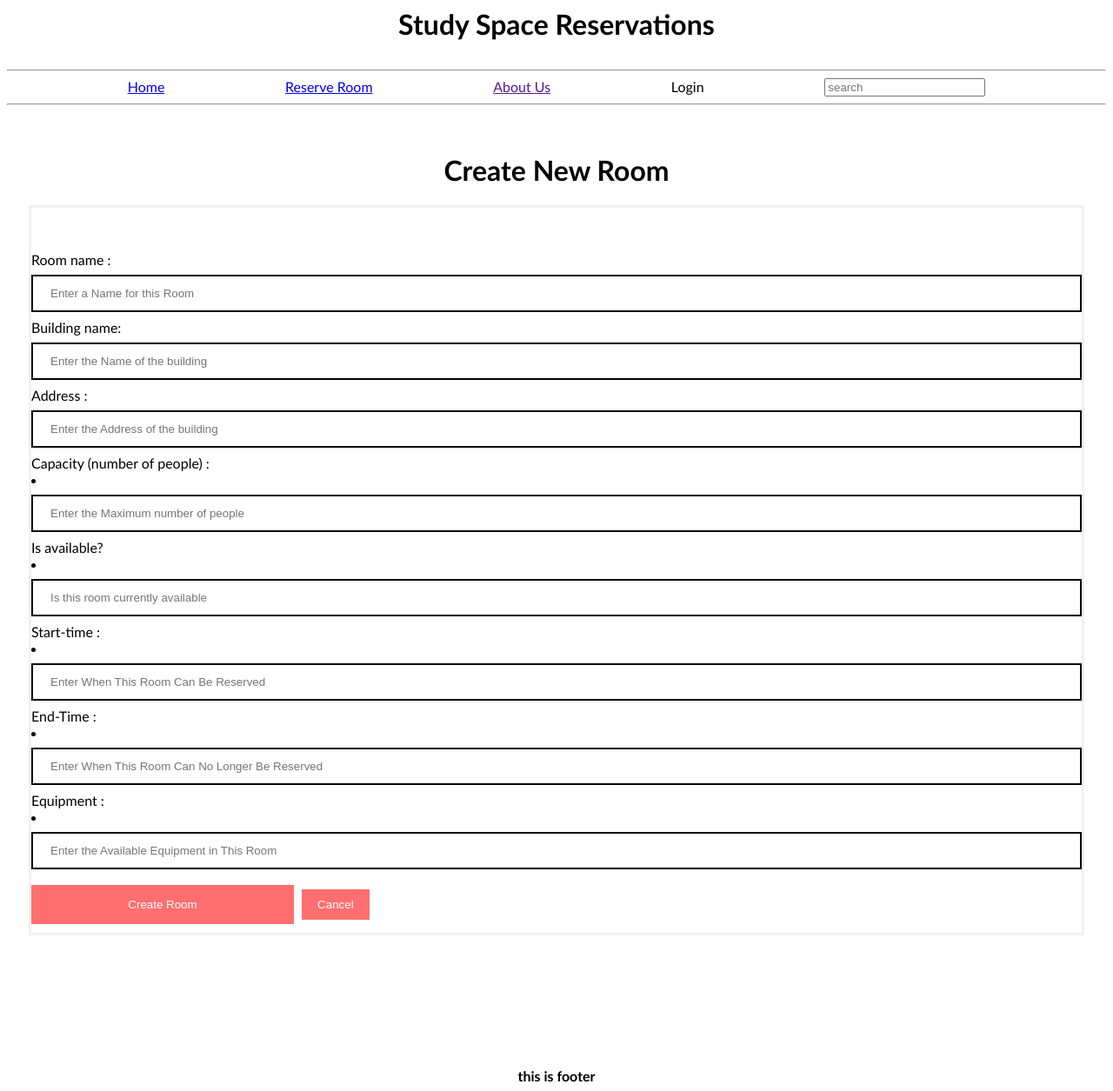
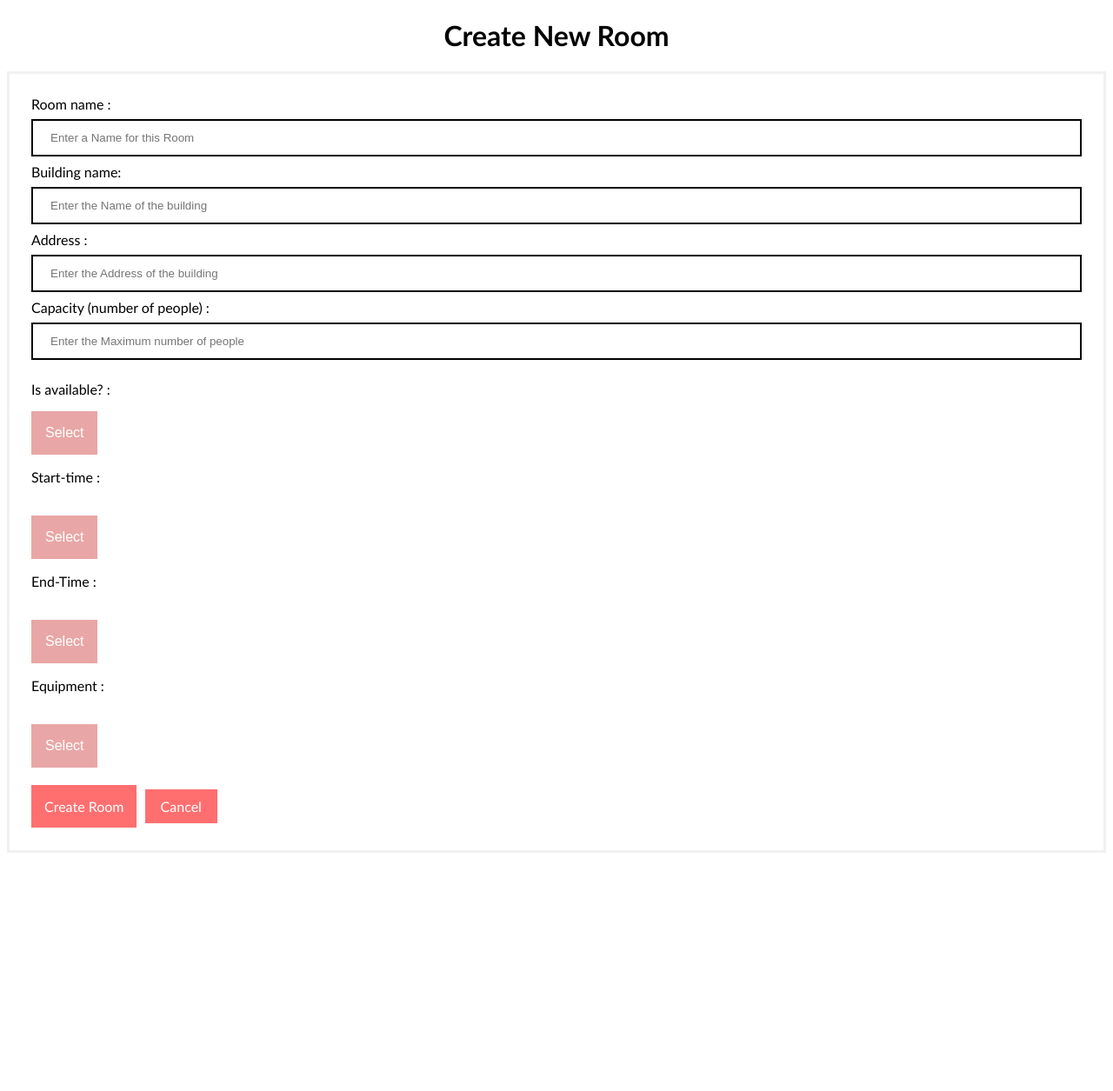
Before and after one commit to meryemselicioglu/Study-Space, a Flask app: template templates/adminCreateRoom.html in a window 1280 px wide. Shown: the whole page at 87% size. After the commit the page ends 981 px from the top, so only its background shows below. Run offline with Flask 2, Linux system fonts and the light colour scheme; the template is opened without the code that fills it, so the values that code supplies are empty.

Commit message:
Final dropdown edit

```diff
--- a/templates/adminCreateRoom.html
+++ b/templates/adminCreateRoom.html
@@ -1,12 +1,15 @@
-{% extends 'headerfooter.html' %}
+<!DOCTYPE html>
+<html>
+<head>
+    <meta name="viewport" content="width=device-width, initial-scale=1">
+    <title> Create Room Page </title>
 
-{% block content %}
 <style>
 Body {
   font-family: Calibri, Helvetica, sans-serif;
   background-color: white;
 }
-    button {
+button1 {
        background-color: #FF6F6F;
        width: 25%;
         color: white;
@@ -26,7 +29,16 @@
         border: 2px solid black;
         box-sizing: border-box;
     }
-    button:hover {
+
+    box{
+        width: 100%;
+        margin: 8px 0;
+        padding: 12px 20px;
+        display: inline-block;
+        border: 2px solid black;
+        box-sizing: border-box;
+    }
+ button1:hover {
         opacity: 0.7;
     }
   .cancelbtn {
@@ -41,28 +53,47 @@
         background-color: white;
  }
 
-    .dropdown{
-
-            display:none;
+.dropbtn {
+  background-color: #e9a6a6;
+  color: white;
+  padding: 16px;
+  font-size: 16px;
+  border: none;
 }
 
-    .room_dropdown li:hover .dropdown{
-
-        display:block;
-        position : absolute;
-        background : #c0b9b9;
-        margin-top : 0 px;
-        margin-left: 0 px;
-
+.dropdown {
+  position: relative;
+  display: inline-block;
 }
 
+.dropdown-content {
+  display: none;
+  position: absolute;
+  background-color: #f1f1f1;
+  min-width: 160px;
+  box-shadow: 0px 8px 16px 0px rgba(0,0,0,0.2);
+  z-index: 1;
+}
 
+.dropdown-content a {
+  color: black;
+  padding: 12px 16px;
+  text-decoration: none;
+  display: block;
+}
+
+.dropdown-content a:hover {background-color: #ddd;}
+
+.dropdown:hover .dropdown-content {display: block;}
+
+.dropdown:hover .dropbtn {background-color: #f0735d;}
 
 </style>
+</head>
 <body>
     <center> <h1> Create New Room </h1> </center>
     <form>
-            <div class="container"></div>
+        <div class="container">
             <label>Room name : </label>
             <input type="text" placeholder="Enter a Name for this Room" name="Room Name" required>
             <label>Building name: </label>
@@ -70,92 +101,78 @@
             <label>Address : </label>
             <input type="text" placeholder="Enter the Address of the building" name="Building address" required>
             <label>Capacity (number of people) : </label>
-                <div class = "room_dropdown">
-                <li><a href="#"><input type="dropdown" placeholder="Enter the Maximum number of people" name="Max Number of Poeple" required></a>
+            <input type="dropdown" placeholder="Enter the Maximum number of people" name="Max Number of Poeple" required></a>
+            <p><label>Is available? :  </label>
             <div class="dropdown">
-                    <ul>
-                        <li><a href="#">1</a></li>
-                        <li><a href="#">2</a></li>
-                        <li><a href="#">3</a></li>
-                        <li><a href="#">4</a></li>
-                        <li><a href="#">5</a></li>
-                        <li><a href="#">6</a></li>
-                        <li><a href="#">7</a></li>
-                        <li><a href="#">8</a></li>
-                        <li><a href="#">9</a></li>
-                        <li><a href="#">10</a></li>
+                <button class="dropbtn">Select </button>
+                    <div class="dropdown-content">
+                        <a href="#">Yes</a>
+                        <a href="#">No</a>
+                </div>
+                </div>
+            </p>
+            <p><label>Start-time : </label>
+            <div class="dropdown">
+                <br><button class="dropbtn">Select </button>
+                    <div class="dropdown-content">
+                    <a href="#">6:00am</a>
+                    <a href="#">9:00am</a>
+                    <a href="#">10:00am</a>
+                    <a href="#">11:00am</a>
+                    <a href="#">12:00pm</a>
+                    <a href="#">1:00pm</a>
+                    <a href="#">2:00pm</a>
+                    <a href="#">3:00pm</a>
+                    <a href="#">4:00pm</a>
+                    <a href="#">5:00pm</a>
+                    <a href="#">6:00pm</a>
+                    <a href="#">7:00pm</a>
+                    <a href="#">8:00pm</a>
+                    <a href="#">9:00pm</a>
+                </div>
+                </div>
+            </p>
+            <p><label>End-Time : </label>
+            <div class="dropdown">
+                <br><button class="dropbtn">Select</button>
+                    <div class="dropdown-content">
+                    <a href="#">7:00am</a>
+                    <a href="#">8:00am</a>
+                    <a href="#">9:00am</a>
+                    <a href="#">10:00am</a>
+                    <a href="#">11:00am</a>
+                    <a href="#">12:00pm</a>
+                    <a href="#">1:00pm</a>
+                    <a href="#">2:00pm</a>
+                    <a href="#">3:00pm</a>
+                    <a href="#">4:00pm</a>
+                    <a href="#">5:00pm</a>
+                    <a href="#">6:00pm</a>
+                    <a href="#">7:00pm</a>
+                    <a href="#">8:00pm</a>
+                    <a href="#">9:00pm</a>
+                    <a href="#">10:00pm</a>
 
-                    </ul>
                 </div>
-                </li>
+                </div>
+            </p>
+            <p><label>Equipment : </label>
+                <div class="dropdown">
+                    <br><button class="dropbtn">Select</button>
+                    <div class="dropdown-content">
+                        <a href="#">Whiteboard</a>
+                        <a href="#">Projector</a>
+                        <a href="#">Markers</a>
 
-                <label>Is available? </label>
-                <li><a href="#"><input type="dropdown" placeholder="Is this room currently available" name="Availability" required></a>
-                <div class="dropdown">
-                    <ul>
-                        <li><a href="#">Yes</a></li>
-                        <li><a href="#">No</a></li>
-
-                    </ul>
-                    </div>
-                </li>
-                <label>Start-time : </label>
-                <li><a href="#"><input type="dropdown" placeholder="Enter When This Room Can Be Reserved" name="Start-Time" required></a>
-                <div class="dropdown">
-                    <ul>
-                        <li><a href="#">8:00am</a></li>
-                        <li><a href="#">9:00am</a></li>
-                        <li><a href="#">10:00am</a></li>
-                        <li><a href="#">11:00am</a></li>
-                        <li><a href="#">12:00pm</a></li>
-                        <li><a href="#">1:00pm</a></li>
-                        <li><a href="#">2:00pm</a></li>
-                        <li><a href="#">3:00pm</a></li>
-                        <li><a href="#">4:00pm</a></li>
-                        <li><a href="#">5:00pm</a></li>
-
-
-                    </ul>
-                    </div>
-                </li>
-                <label>End-Time : </label>
-                <li><a href = "#"><input type="dropdown" placeholder="Enter When This Room Can No Longer Be Reserved" name="End-Time" required></a>
-                <div class="dropdown">
-                    <ul>
-                        <li><a href="#">9:00am</a></li>
-                        <li><a href="#">10:00am</a></li>
-                        <li><a href="#">11:00am</a></li>
-                        <li><a href="#">12:00pm</a></li>
-                        <li><a href="#">1:00pm</a></li>
-                        <li><a href="#">2:00pm</a></li>
-                        <li><a href="#">3:00pm</a></li>
-                        <li><a href="#">4:00pm</a></li>
-                        <li><a href="#">5:00pm</a></li>
-                        <li><a href="#">6:00pm</a></li>
-                        <li><a href="#">7:00pm</a></li>
-                        <li><a href="#">8:00pm</a></li>
-                        <li><a href="#">9:00pm</a></li>
-                        <li><a href="#">10:00pm</a></li>
-
-                    </ul>
-                    </div>
-                </li>
-                <label>Equipment : </label>
-                <li><a href = "#"></a><input type="dropdown" placeholder="Enter the Available Equipment in This Room" name="Equipment" required></a>
-                    <div class="dropdown">
-                        <ul>
-                            <li><a href="#">Whiteboard</a></li>
-                            <li><a href="#">Projector</a></li>
-                            <li><a href="#">Markers</a></li>
-
-                        </ul>
-                        </div>
-                    </li>
                     </div>
 
-                <button type="submit">Create Room</button>
-                <button type="button" class="cancelbtn"> Cancel</button>
+            </div>
+        </p>
+            <p>
+                <br><button1 type="submit">Create Room</button1>
+            <button1 type="button1" class="cancelbtn"> Cancel</button1>
+            </p>
         </div>
     </form>
 </body>
-{% endblock %}
+</html>
```
Lines whose indentation alone changed are shown as unchanged.
